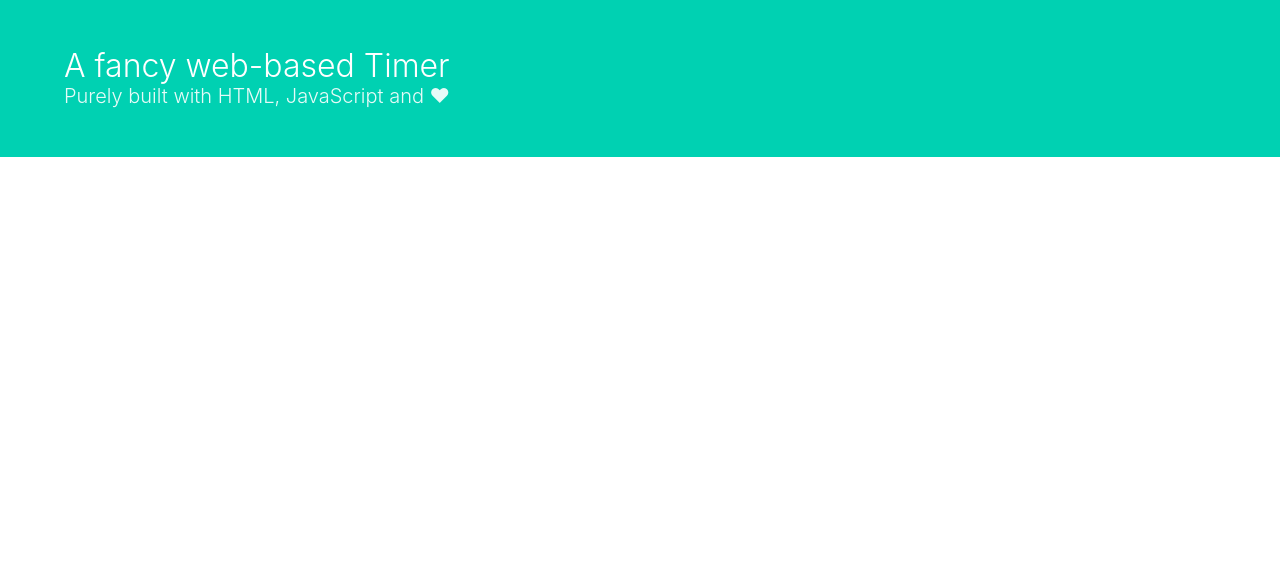
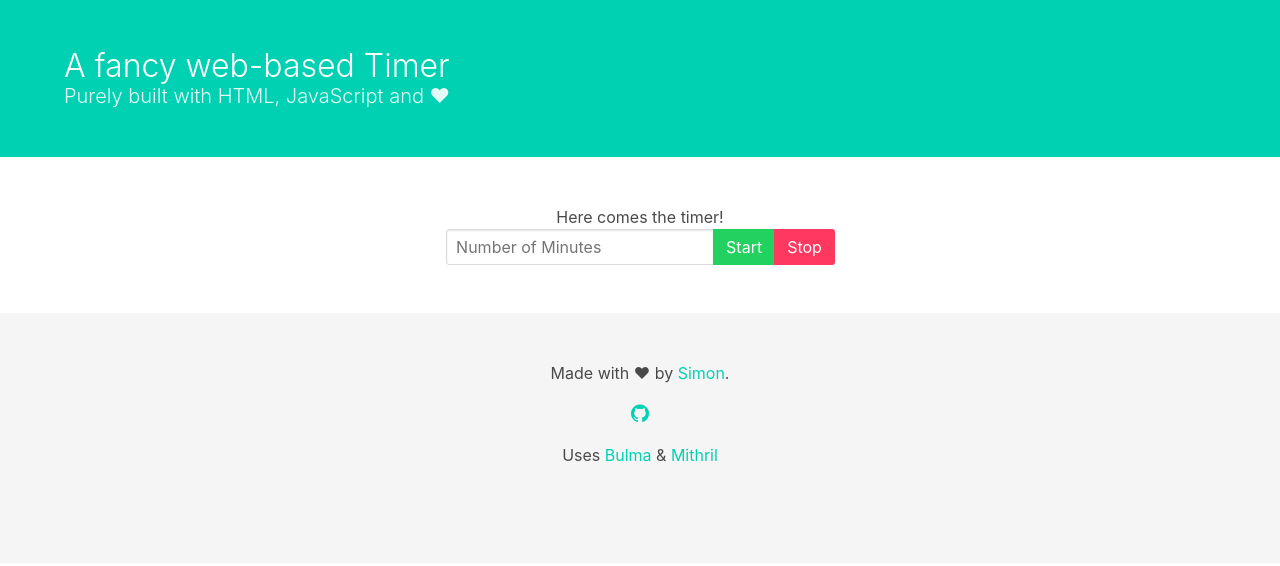
Before and after one commit to srehwald/timer, a plain HTML site: page index.html in a window 1280 px wide. Drawn offline with Linux system fonts and the light colour scheme.

Commit message:
add start/stop buttons add footer

```diff
--- a/index.html
+++ b/index.html
@@ -1,5 +1,6 @@
 <!doctype html>
 <html lang="en">
+
 <head>
     <meta charset="utf-8">
     <meta name="viewport" content="width=device-width, initial-scale=1">
@@ -21,5 +22,39 @@
             </div>
         </div>
     </section>
+    <section class="hero has-text-centered">
+        <div class="hero-body">
+            Here comes the timer!
+            <div class="container">
+                <div class="field has-addons has-addons-centered">
+                    <p class="control">
+                        <input class="input" type="text" placeholder="Number of Minutes">
+                    </p>
+                    <p class="control">
+                        <a class="button is-success">Start</a>
+                    </p>
+                    <p class="control">
+                        <a class="button is-danger">Stop</a>
+                    </p>
+                </div>
+            </div>
+        </div>
+    </section>
+    <footer class="footer">
+        <div class="container">
+            <div class="content has-text-centered">
+                <p>
+                    Made with &hearts; by <a href="https://rehwald.me">Simon</a>.
+                </p>
+                <p>
+                    <a class="icon" href="https://github.com/srehwald/timer">
+                        <i class="fa fa-github"></i>
+                    </a>
+                </p>
+                <p>Uses <a href="http://bulma.io">Bulma</a> & <a href="https://mithril.js.org">Mithril</a></p>
+            </div>
+        </div>
+    </footer>
 </body>
+
 </html>
```
Lines whose indentation alone changed are shown as unchanged.
